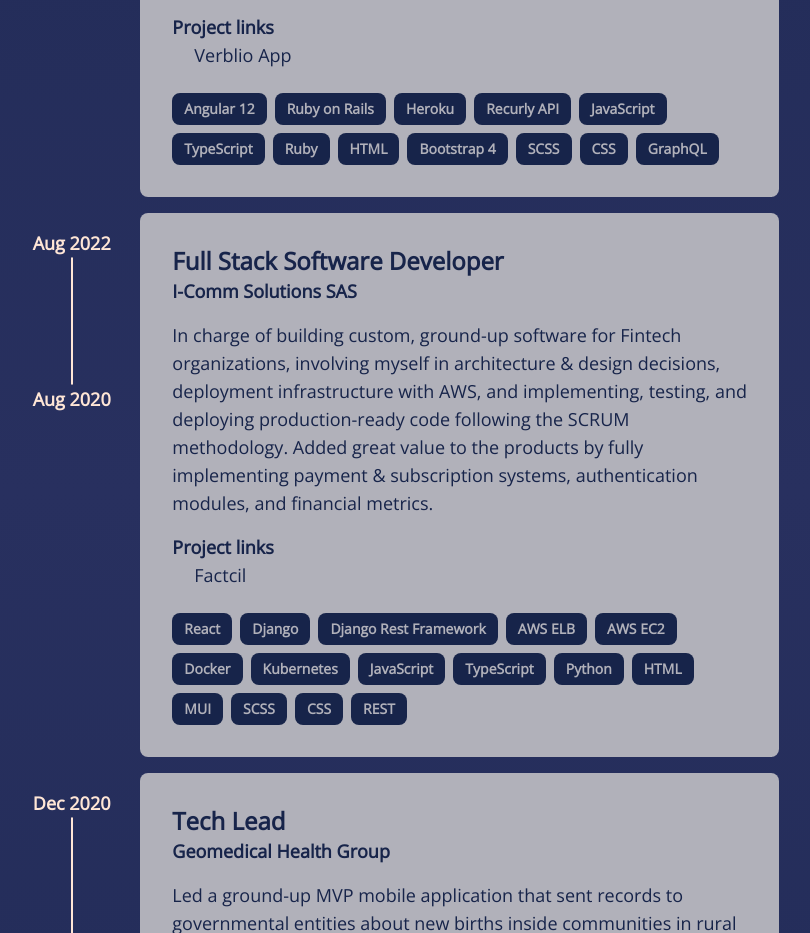
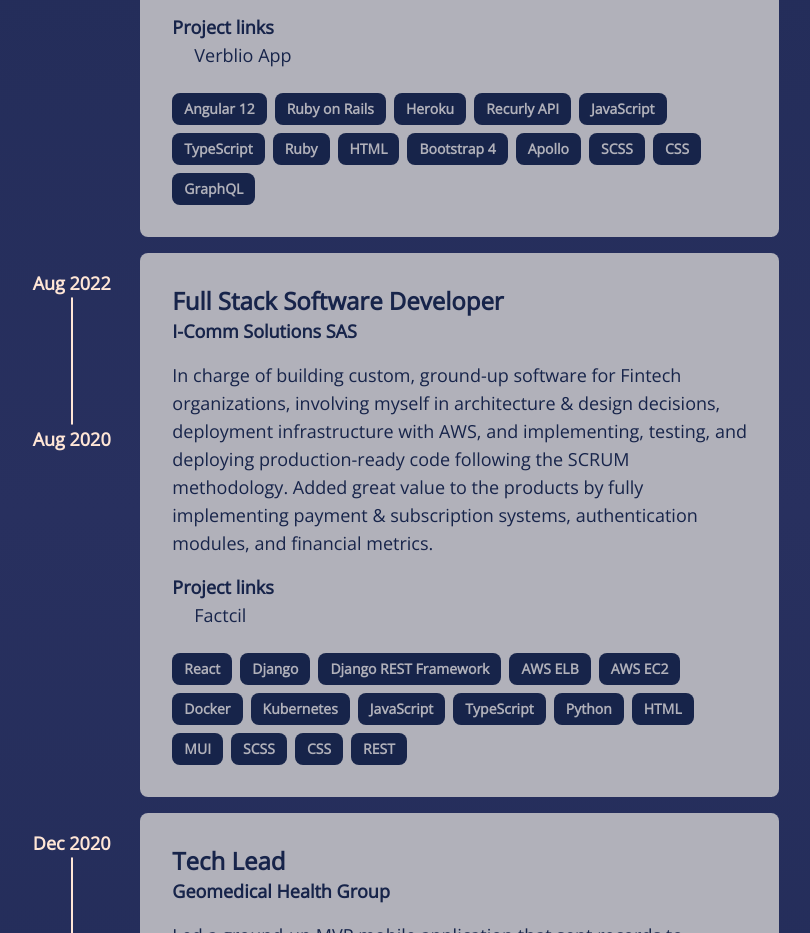
Before and after one commit to AyanoNK/ayano.dev, an Astro site: page / in a window 1280 px wide. Shown: the part 1705-2638 px from the top of the page, without its empty margins (245-1055 px from the left). Built offline with nearby package versions, Linux system fonts and the light colour scheme; Astro itself is replaced by a stand-in of ours; some icons are missing.

Commit message:
add apollo to verblio experience

```diff
--- a/src/sections/ExperienceSection.astro
+++ b/src/sections/ExperienceSection.astro
@@ -29,6 +29,7 @@
       "Ruby",
       "HTML",
       "Bootstrap 4",
+      "Apollo",
       "SCSS",
       "CSS",
       "GraphQL",
@@ -51,7 +52,7 @@
     technologies: [
       "React",
       "Django",
-      "Django Rest Framework",
+      "Django REST Framework",
       "AWS ELB",
       "AWS EC2",
       "Docker",
```
